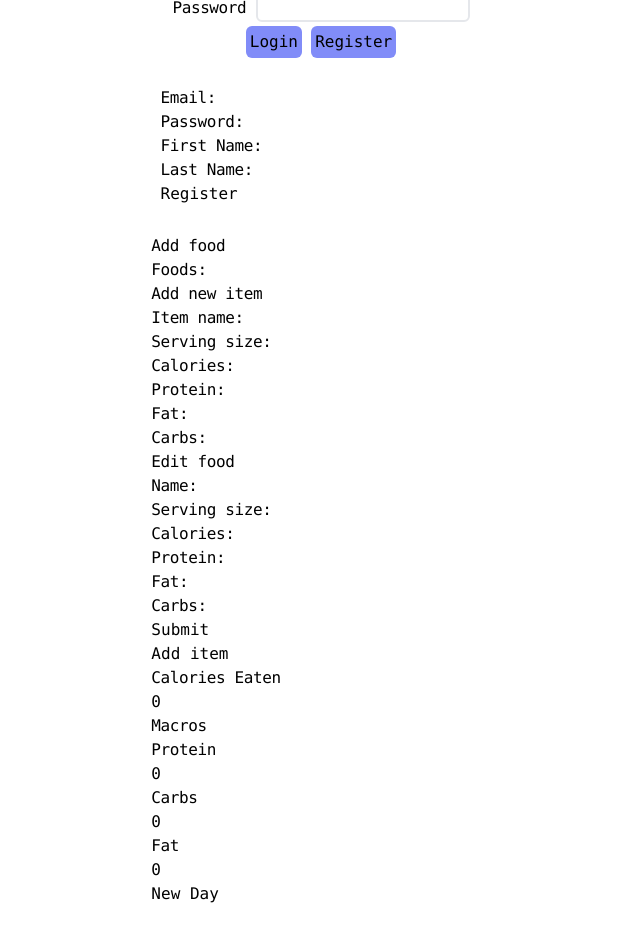
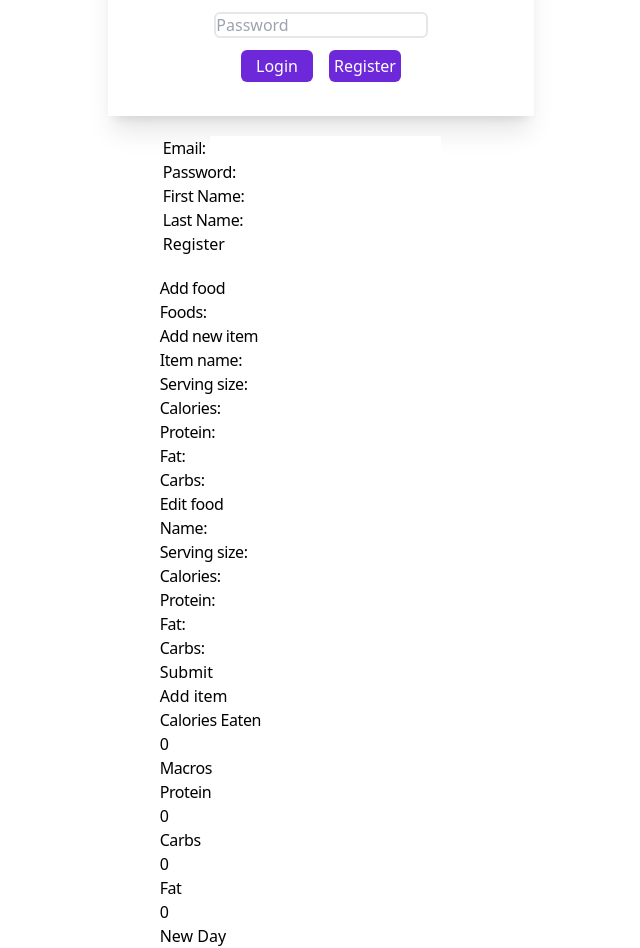
Before and after one commit to gheath340/calorieTrackerApp, a website: page client/public/index.html in a window 1280 px wide. Shown: the whole page, without its empty margins (319-959 px from the left). Before the commit the page ends 906 px from the top, so only its background shows below. Drawn offline with Linux system fonts and the light colour scheme; no server answers.

Commit message:
finishing login css

```diff
--- a/client/public/index.html
+++ b/client/public/index.html
@@ -7,21 +7,22 @@
     <link rel="stylesheet" href= "style.css"></link>
     <title>Calorie Tracker</title>
 </head>
-<body class="text-black font-mono font-medium tracking-tight antialiased flex flex-col justify-center items-center h-full gap-7">
-    <h1 id="calorie-header" class="text-4xl basis-auto">Calorie Tracker</h1>
-    <div class="flex flex-col justify-center items-center basis-auto gap-1 h-1/2 w-1/4">
-        <div id="loginDiv" class="flex flex-col justify-center items-center basis-auto gap-1">
-            <div id="loginEmail" class="justify-center items-center">
-                <label for="loginEmail">Email</label>
-                <input name='loginEmail' type="text" id="emailInput" class="border-2 rounded-md border-gray-200 hover:border-gray-400">
+<body class="text-black font-sans font-medium tracking-tight antialiased flex flex-col justify-center items-center h-full gap-5">
+    <div class="flex flex-col justify-center items-center w-1/3 h-1/2 shadow-xl">
+        <div class="flex flex-col justify-center items-center gap-3 w-1/2 h-1/3">
+            <h1 id="calorie-header" class="text-4xl w-3/4 justify-center items-center">Calorie Tracker</h1>
+            <h2 class="text-2xl w-1/4 justify-center items-center">Sign in</h2>
+        </div>
+        <div id="loginDiv" class="flex flex-col justify-center items-center gap-3 h-1/2 w-1/2">
+            <div id="loginEmail" class="justify-center items-center w-full">
+                <input placeholder="Email" name='loginEmail' type="text" id="emailInput" class="border-2 rounded-md border-gray-200 hover:border-gray-400 h-full w-full">
             </div>
-            <div id="loginPass" class="justify-center content-center">
-                <label for="loginPass">Password</label>
-                <input name='loginPass' type="text" id="passwordInput" class="border-2 rounded-md border-gray-200 hover:border-gray-400">
+            <div id="loginPass" class="justify-center content-center w-full">
+                <input placeholder="Password" name='loginPass' type="text" id="passwordInput" class="border-2 rounded-md border-gray-200 hover:border-gray-400 h-full w-full">
             </div>
-            <div class="flex-row gap-2">
-                <button id="loginButton" class="bg-indigo-400 rounded-md hover:bg-indigo-300 p-1">Login</button>
-                <button id="logRegisterbutton" class="bg-indigo-400 rounded-md hover:bg-indigo-300 p-1">Register</button>
+            <div class="flex flex-row justify-center content-center gap-4 w-3/4">
+                <button id="loginButton" class="bg-violet-700 rounded-md hover:bg-violet-600 p-1 text-white w-1/2">Login</button>
+                <button id="logRegisterbutton" class="bg-violet-700 rounded-md hover:bg-violet-600 p-1 text-white w-1/2">Register</button>
             </div>
         </div>
     </div>
```
Also changed, not shown: client/public/style.css.
